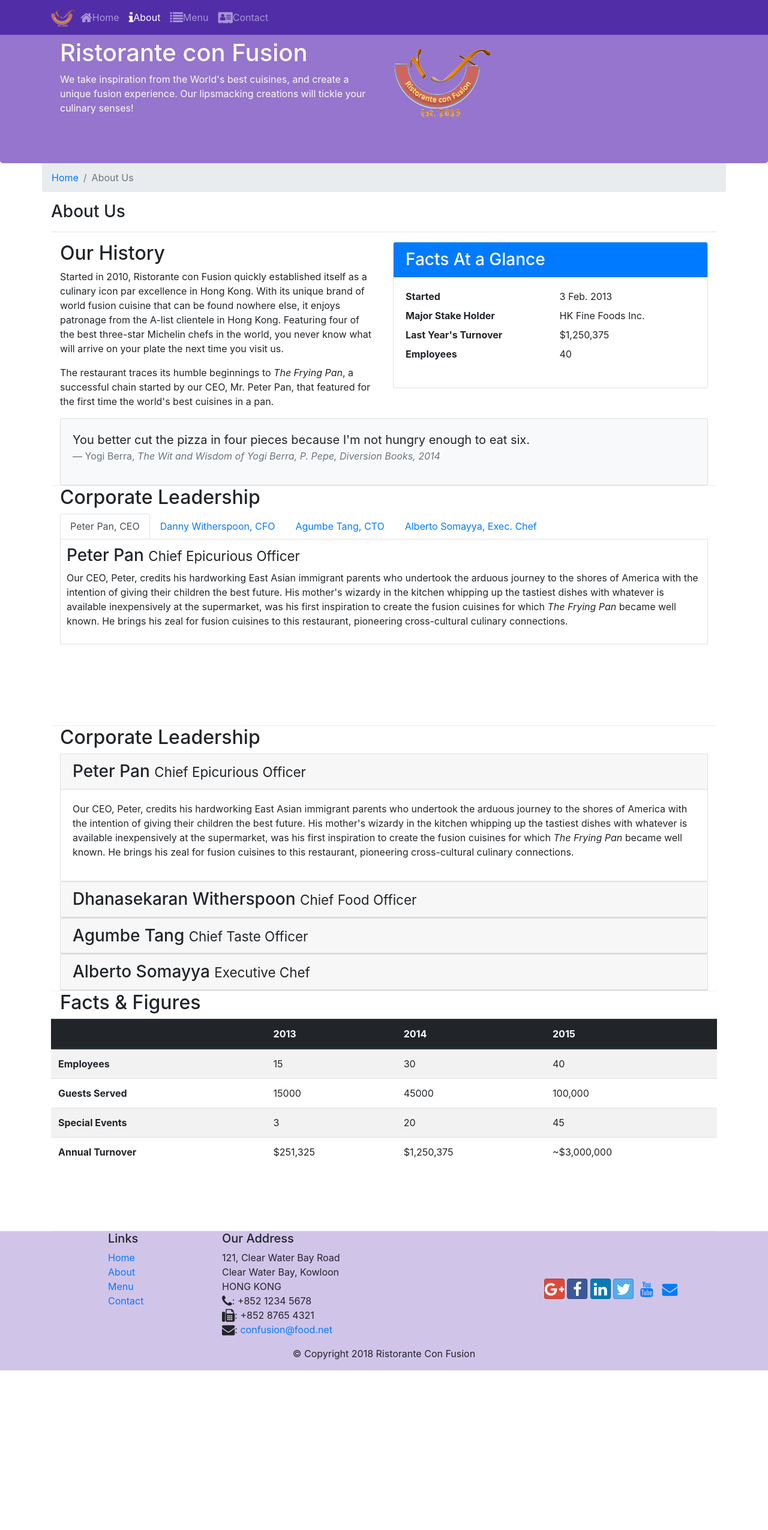
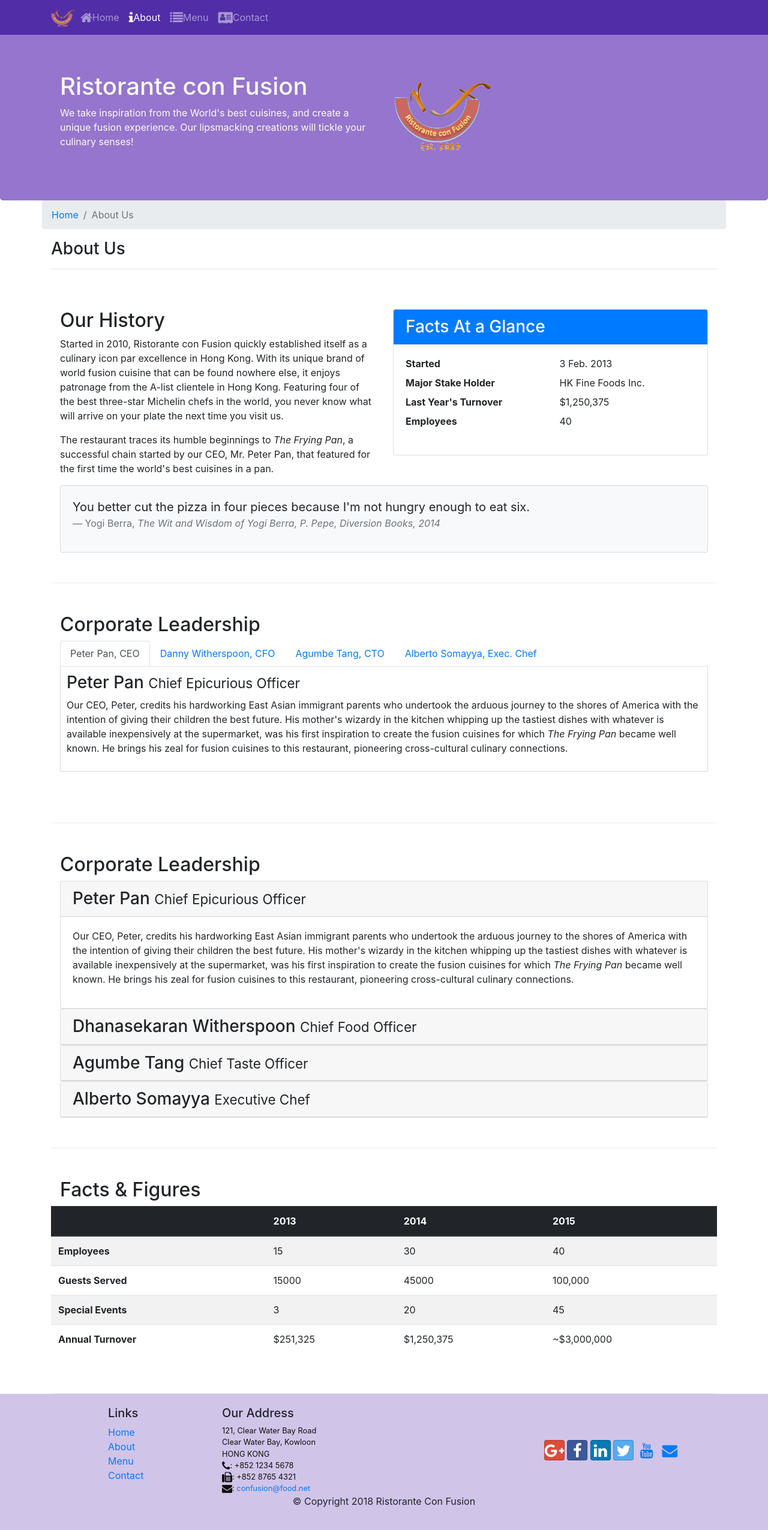
Before and after one commit to xabela/confusion, a website: page aboutus.html in a window 1280 px wide. Shown: the whole page at 60% size. Before the commit the page ends 2284 px from the top, so only its background shows below. Drawn offline with nearby package versions, Linux system fonts and the light colour scheme.

Commit message:
fixed assignment 4

```diff
--- a/css/styles.scss
+++ b/css/styles.scss
@@ -6,46 +6,46 @@ $background-pale: #D1C4E9;
 // Height variables
 $carousel-item-height: 300px;
 
-// Mixins
-@mixin zero-margin ($pad-up-dn, $pad-left-right) {
-    margin: 0px auto;
-    padding: $pad-up-dn, $pad-left-right;
+@mixin zero-margin($pad-up-dn, $pad-left-right) {
+	margin:0px auto;
+	padding: $pad-up-dn $pad-left-right;
 }
 
-.row-header {
-    @include zero-margin(0px, 0px)
+
+.row-header{
+    @include zero-margin(0px,0px);
 }
 
 .row-content {
-    @include zero-margin(50px, 0px);
+    @include zero-margin(50px,0px);
     border-bottom: 1px ridge;
-    min-height: 400px;
+    min-height:400px;
 }
 
-.footer {
+.footer{
     background-color: $background-pale;
     @include zero-margin(20px, 0px);
 }
 
 .jumbotron {
-    @include zero-margin(70px, 30px);
-    background-color: $background-light;
-    color: floralwhite;
+    @include zero-margin(70px,30px);
+    background: $background-light ;
+    color:floralwhite;
 }
 
-.address {
-    font-size: 80%;
-    margin: 0px auto;
-    color: black;
+address{
+    font-size:80%;
+    margin:0px;
+    color:#0f0f0f;
 }
 
-.body {
-    padding: 50px 0px 0px 0px;
-    z-index: 0;
+body{
+    padding:50px 0px 0px 0px;
+    z-index:0;
 }
 
 .navbar-dark {
-    background-color: $background-dark;
+     background-color: $background-dark;
 }
 
 .tab-content {
@@ -55,24 +55,9 @@ $carousel-item-height: 300px;
     padding: 10px;
 }
 
-.modal {
-    .modal-header {
-        background: $background-dark;
-
-        .modal-title {
-            color: $lt-gray
-        }
-
-        .close {
-            color: $lt-gray;
-        }
-    }
-    .modal-body {
-        background: $background-pale;
-    }
-}
 .carousel {
     background:$background-dark;
+
 
     .carousel-item {
         height: $carousel-item-height;
@@ -82,6 +67,7 @@ $carousel-item-height: 300px;
             left: 0;
             min-height: 300px;
         }
+
         .carousel-caption {
             top: 0;
             padding-left: 16%;
@@ -96,3 +82,16 @@ $carousel-item-height: 300px;
     bottom: 0px;
     z-index: 1;
 }
+
+.modal{
+    .modal-header{
+        background:$background-dark;
+        color: floralwhite;
+        button{
+            color: floralwhite;
+        }
+    }
+    .modal-body{
+        background: $background-pale;
+    }
+}
```
Also changed, not shown: css/styles.css.
